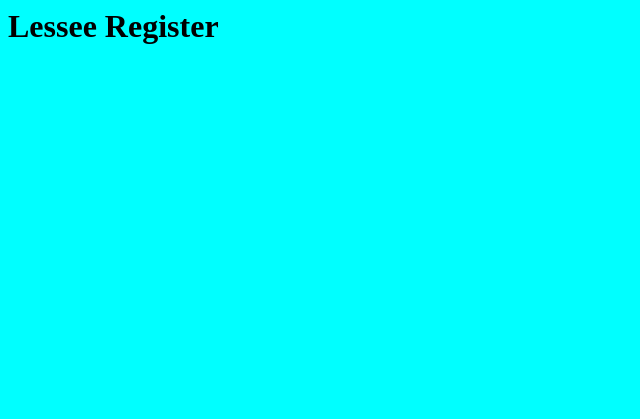
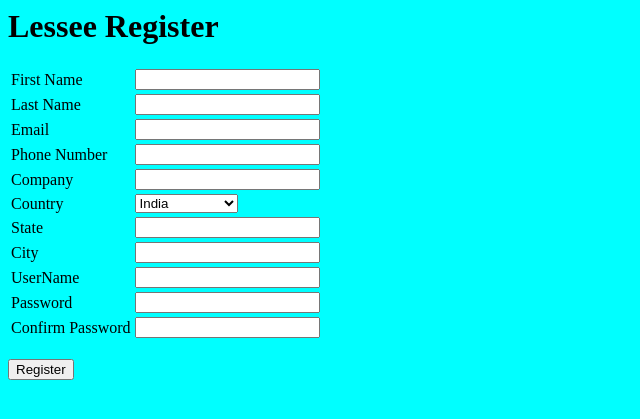
Before and after one commit to syedwajith/Equipment-Leasing-Project, a Django app: page /container_leasing_app/lesseereg/ in a window 1280 px wide. Shown: the top 419 px of the page, without its empty margins (0-640 px from the left). Run offline with Django 4.2, Linux system fonts and the light colour scheme.

Commit message:
Update lesseeregister.html

```diff
--- a/equipment_leasing/templates/container_leasing_app/lesseeregister.html
+++ b/equipment_leasing/templates/container_leasing_app/lesseeregister.html
@@ -8,6 +8,108 @@
         <h1>Lessee Register</h1>
         <form method="post">
             {% csrf_token %}
-
+            <div class="lesseereg">
+                <table>
+                    <tr>
+                        <td>
+                            <label>First Name  </label>
+                        </td>
+                        <td>
+                            <input type="text" name="firstname">
+                        </td>
+                    </tr>
+                    <tr>
+                        <td>
+                            <label>Last Name  </label>
+                        </td>
+                        <td>
+                            <input type="text" name="lastname">
+                        </td>
+                    </tr>
+                    <tr>
+                        <td>
+                            <label>Email  </label>
+                        </td>
+                        <td>
+                            <input type="email" name="email">
+                        </td>
+                    </tr>
+                    <tr>
+                        <td>
+                            <label>Phone Number  </label>
+                        </td>
+                        <td>
+                            <input type="text" name="phoneno">
+                        </td>
+                    </tr>
+                    <tr>
+                        <td>
+                            <label>Company  </label>
+                        </td>
+                        <td>
+                            <input type="text" name="company">
+                        </td>
+                    </tr>
+                    <tr>
+                        <td>
+                            <label>Country  </label>
+                        </td>
+                        <td>
+                            <select name="country">
+                                <option value="India">India</option>
+                                <option value="United States">United States</option>
+                                <option value="Japan">Japan</option>
+                                <option value="Denmark">Denmark</option>
+                                <option value="Canada">Canada</option>
+                                <option value="Australia">Australia</option>
+                                <option value="Germany">Germany</option>
+                                <option value="China">China</option>
+                            </select>
+                        </td>
+                    </tr>
+                    <tr>
+                        <td>
+                            <label>State </label>
+                        </td>
+                        <td>
+                            <input type="text" name="state">
+                        </td>
+                    </tr>
+                    <tr>
+                        <td>
+                            <label>City </label>
+                        </td>
+                        <td>
+                            <input type="text" name="city">
+                        </td>
+                    </tr>
+                    <tr>
+                        <td>
+                            <label>UserName </label>
+                        </td>
+                        <td>
+                            <input type="text" name="username">
+                        </td>
+                    </tr>
+                    <tr>
+                        <td>
+                            <label>Password</label>
+                        </td>
+                        <td>
+                            <input type="password" name="password">
+                        </td>
+                    </tr>
+                    <tr>
+                        <td>
+                            <label>Confirm Password</label>
+                        </td>
+                        <td>
+                            <input type="password" name="confirmpassword">
+                        </td>
+                    </tr>
+                </table>
+                <br>
+                <input type="submit" value="Register">
+            </div>
         </form>
 </html>
```
